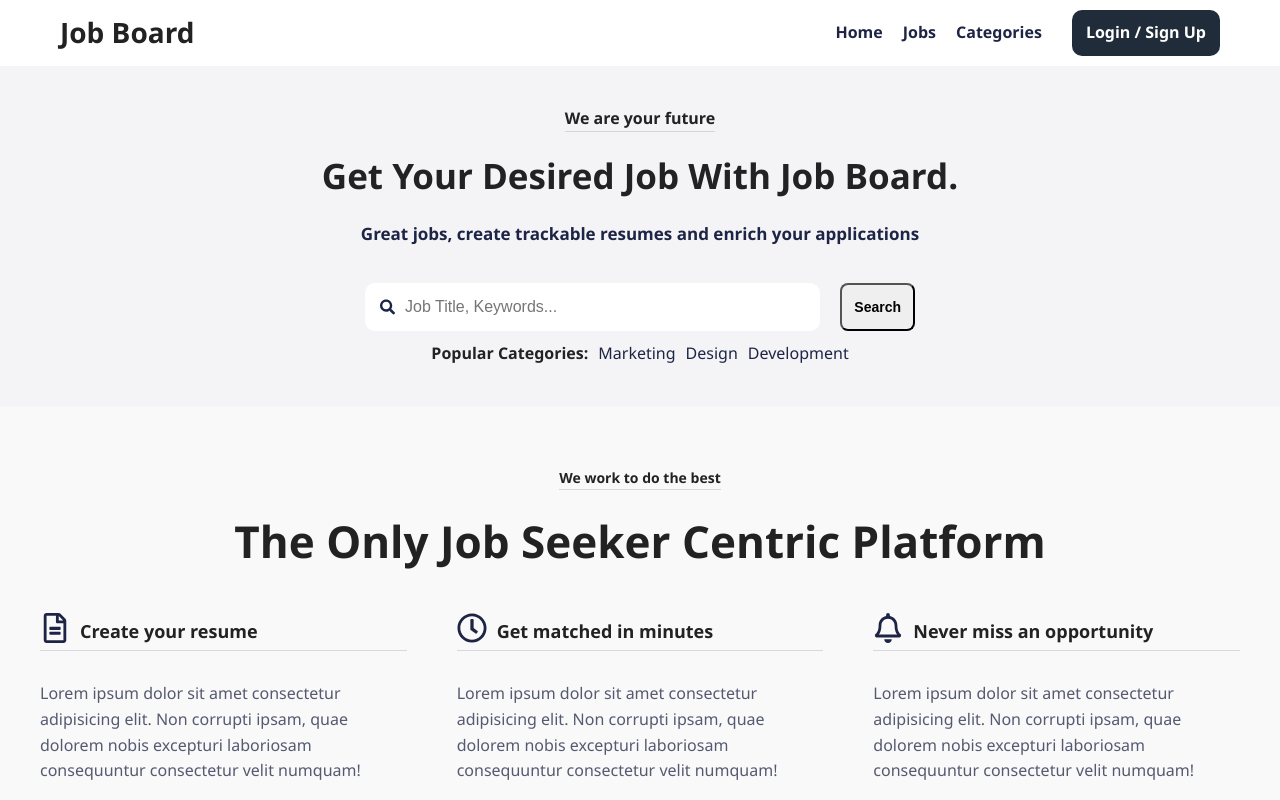
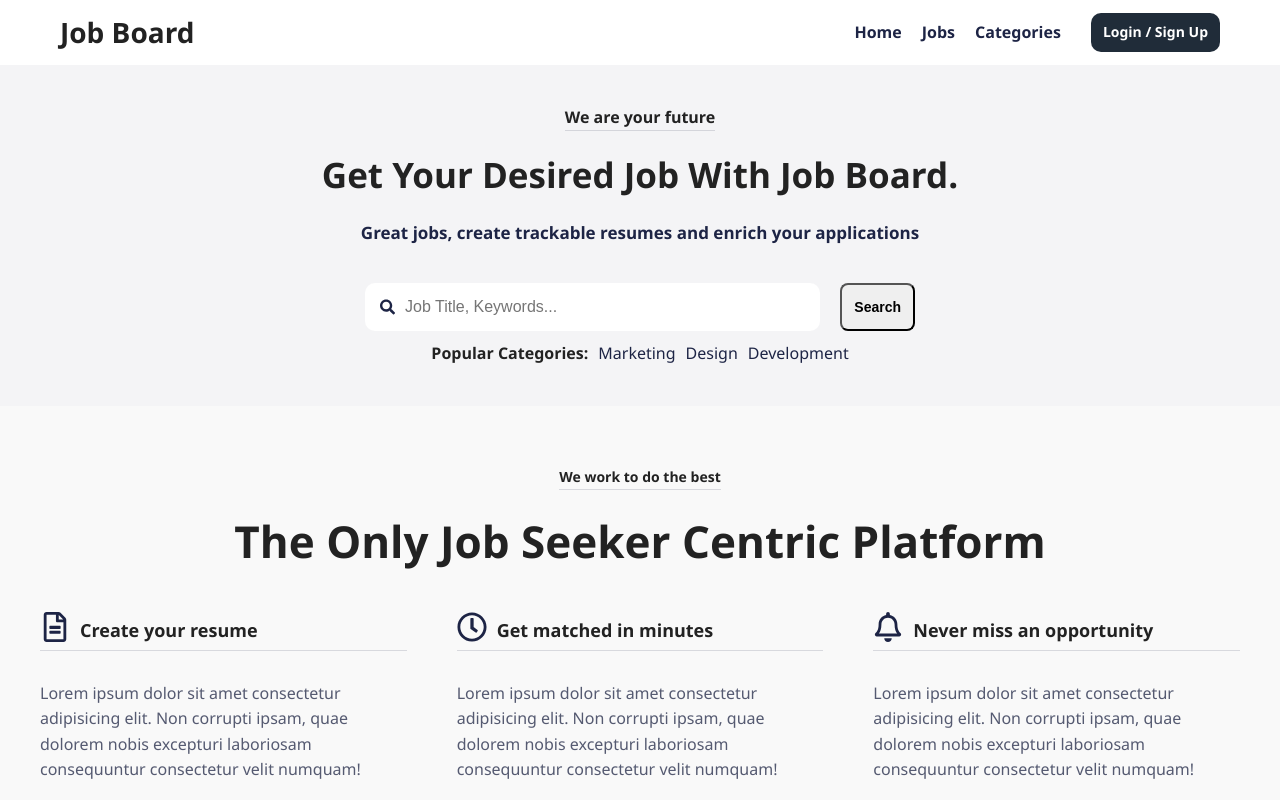
Before and after one commit to Jon-Felipe/Job-Board-React, a React (Vite) app: page / in a window 1280 px wide. Shown: the top 800 px of the page. Built offline with nearby package versions, Linux system fonts and the light colour scheme.

Commit message:
header link button size update

```diff
--- a/src/components/Header/Header.tsx
+++ b/src/components/Header/Header.tsx
@@ -38,7 +38,9 @@ function Header({ title }: HeaderProps) {
             <FaRegUserCircle />
           </Link>
         ) : (
-          <LinkButton path='/login'>Login / Sign Up</LinkButton>
+          <LinkButton path='/login' variant='primary' size='small'>
+            Login / Sign Up
+          </LinkButton>
         )}
         <FaBars className={styles.menuIcon} />
       </div>
```
